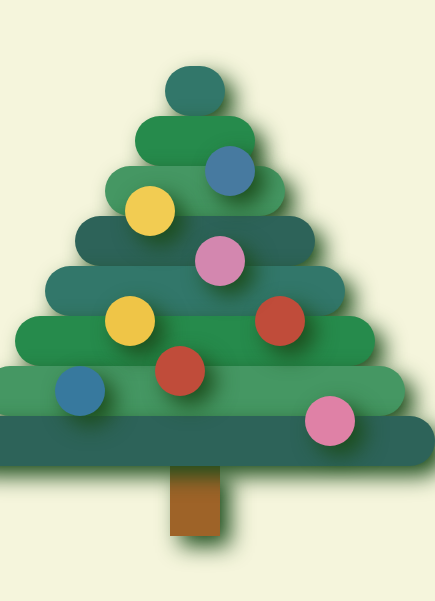
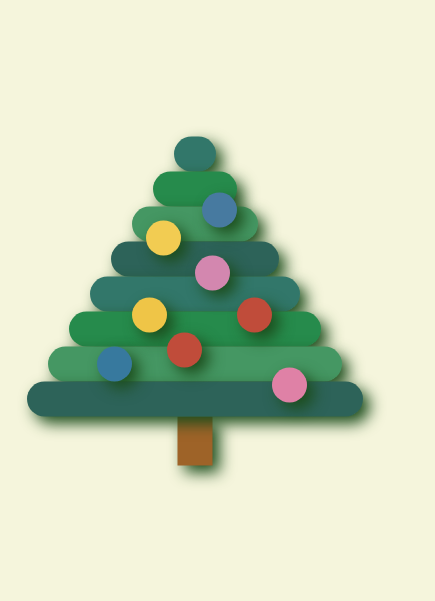
Before and after one commit to EasonFP/EasonFP.github.io, a plain HTML site: page index.html in a window 390 px wide. Shown: the part 121-722 px from the top of the page, 435 px wide, since content can reach past the window. Drawn offline with Linux system fonts and the light colour scheme.

Commit message:
Update index.html

```diff
--- a/index.html
+++ b/index.html
@@ -79,6 +79,12 @@
         .tree div:nth-child(4n+4) {
             background: #459763;
         }
+
+        @media only screen and (max-width: 600px) {
+            .xmas {
+                transform: scale(0.7);
+            }
+}
     </style>
 </head>
 
@@ -127,6 +133,7 @@
 
         // 定期更新颜色
         setInterval(updateBoxColors, 1000); // 每3秒更新一次颜色
+
     });
 
     // 创建树叶
```
